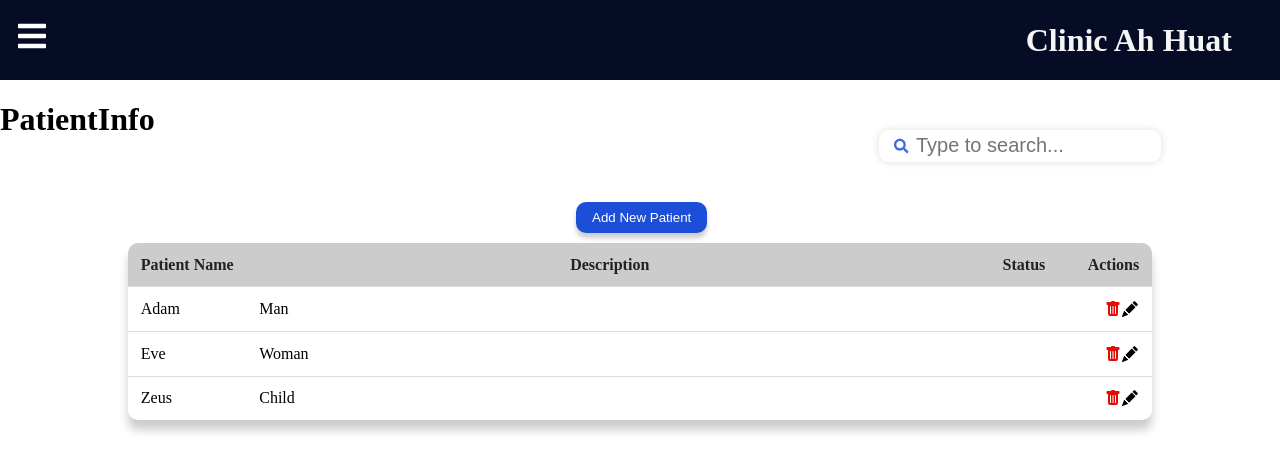
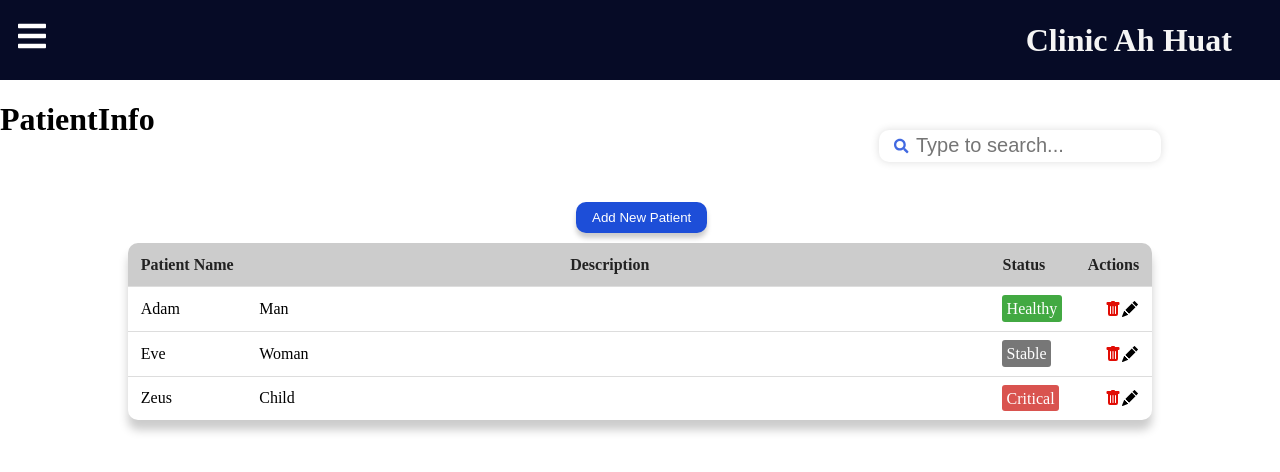
Before and after one commit to chewyuhan/FIT3164-MDS12-AutomatedHealthcareInformationSystem_Front_End, a React (Create React App) app in the folder v1/: page /patientinfo in a window 1280 px wide. Shown: the top 472 px of the page. Built offline with nearby package versions, Linux system fonts and the light colour scheme.

Commit message:
fix colour for status

```diff
--- a/v1/src/components/PatientTable/Table.css
+++ b/v1/src/components/PatientTable/Table.css
@@ -66,15 +66,15 @@
     color: white;
   }
 
-  .label-stable {
+  .label-Stable {
     background-color: #777;
   }
 
-  .label-healthy {
+  .label-Healthy {
     background-color: #42a942;
   }
 
-  .label-critical {
+  .label-Critical {
     background-color: #d9534f;
   }
 
```
